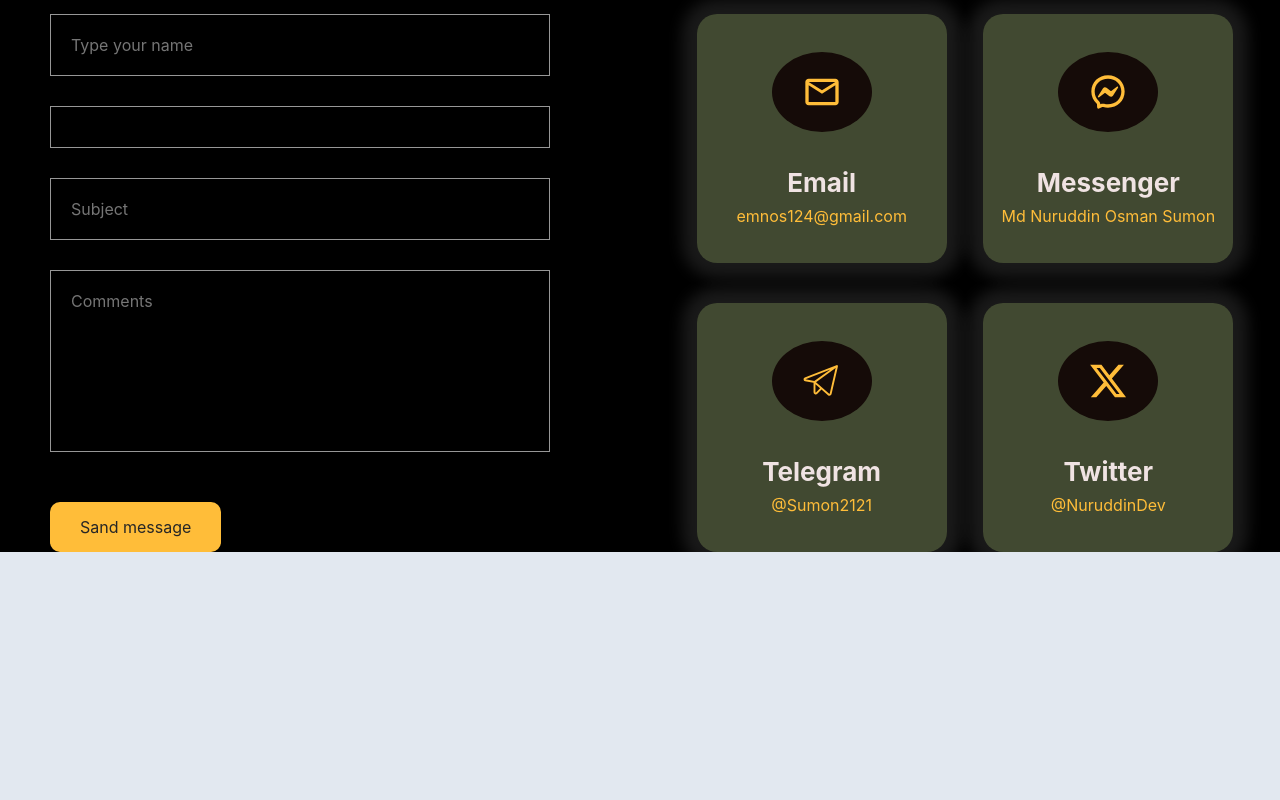
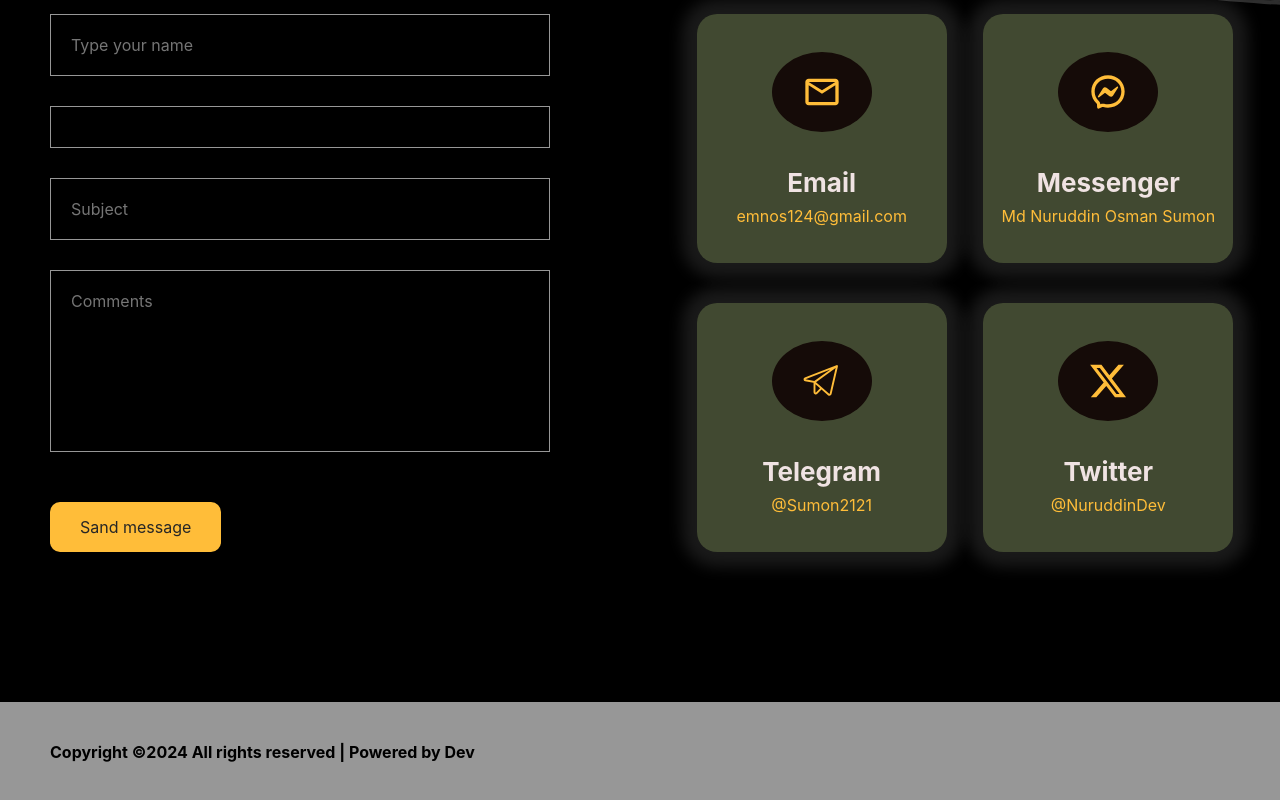
Before and after one commit to nuruddin-osman/checkPortfolio, a React (Vite) app: page / in a window 1280 px wide. Shown: the part 4283-5083 px from the top of the page. Before the commit the page ends 4835 px from the top, so only its background shows below. Built offline with nearby package versions, Linux system fonts and the light colour scheme.

Commit message:
Footer done

```diff
--- a/src/App.jsx
+++ b/src/App.jsx
@@ -7,6 +7,7 @@ import Skill from './sections/skill/Skill'
 import Projects from './sections/projects/Projects'
 import Contact from './sections/contacts/Contact'
 import Education from './sections/education/Education'
+import Footer from './sections/footer/Footer'
 
 const App = () => {
   return (
@@ -20,6 +21,7 @@ const App = () => {
             <Projects/>
             <Education/>
             <Contact/>
+            <Footer/>
         </div>
     </section>
     </>
--- /dev/null
+++ b/src/sections/footer/Footer.jsx
@@ -0,0 +1,14 @@
+import React from 'react'
+import './footer.css'
+
+const Footer = () => {
+  return (
+    <section id='footer'>
+        <div className="footer">
+            <h5 className='copyRight'>Copyright &copy;2024 All rights reserved | Powered by Dev</h5>
+        </div>
+    </section>
+  )
+}
+
+export default Footer
--- /dev/null
+++ b/src/sections/footer/footer.css
@@ -0,0 +1,10 @@
+#footer{
+    margin-top: 150px;
+}
+.copyRight{
+    padding: 40px 50px;
+    background-color: #979797;
+    color: #000;
+    font-size: 16px;
+    font-family: 'Inter', sans-serif;
+}
```
